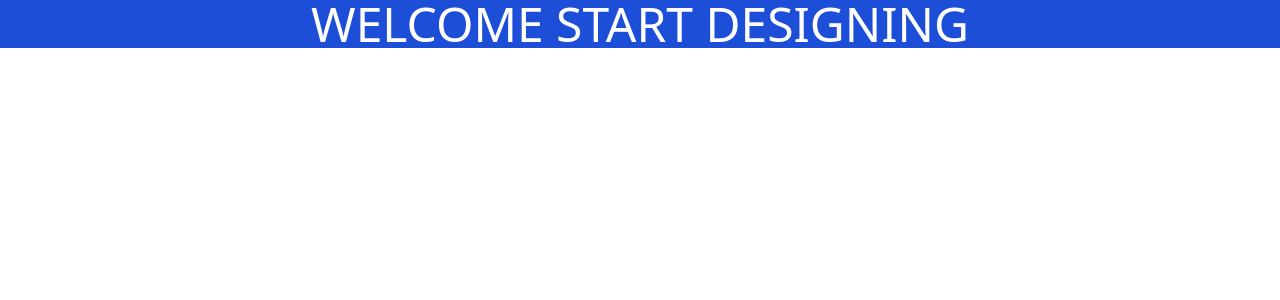
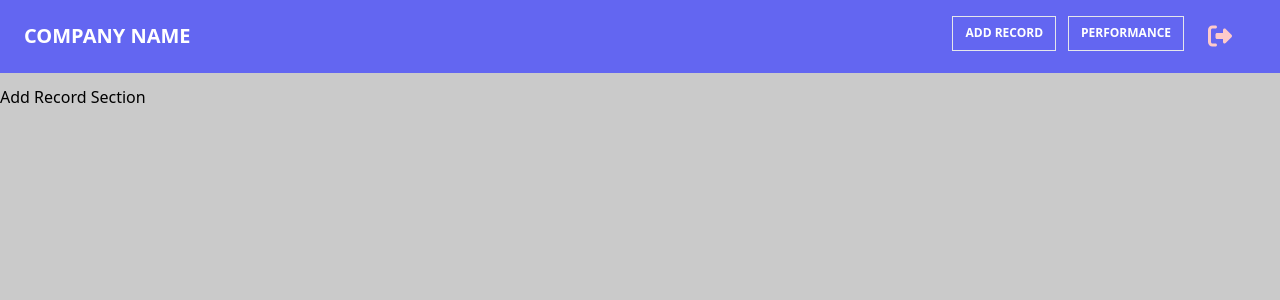
Before and after one commit to ANTONINEUTRON/sleek-fsi, a React (Create React App) app: page / in a window 1280 px wide. Shown: the top 300 px of the page. Built offline with nearby package versions, Linux system fonts and the light colour scheme.

Commit message:
Initial Commit With Frame All Set

```diff
--- a/package.json
+++ b/package.json
@@ -3,13 +3,19 @@
   "version": "0.1.0",
   "private": true,
   "dependencies": {
+    "@fortawesome/fontawesome-svg-core": "^6.1.2",
+    "@fortawesome/free-regular-svg-icons": "^6.1.2",
+    "@fortawesome/free-solid-svg-icons": "^6.1.2",
+    "@fortawesome/react-fontawesome": "^0.2.0",
     "@testing-library/jest-dom": "^5.16.5",
     "@testing-library/react": "^13.3.0",
     "@testing-library/user-event": "^13.5.0",
     "firebase": "^9.9.3",
     "react": "^18.2.0",
     "react-dom": "^18.2.0",
+    "react-router-dom": "^6.3.0",
     "react-scripts": "5.0.1",
+    "react-toastify": "^9.0.8",
     "web-vitals": "^2.1.4"
   },
   "scripts": {
--- a/src/App.css
+++ b/src/App.css
@@ -1,38 +1,3 @@
-.App {
-  text-align: center;
+body{
+  background-color: rgb(202, 202, 202);
 }
-
-.App-logo {
-  height: 40vmin;
-  pointer-events: none;
-}
-
-@media (prefers-reduced-motion: no-preference) {
-  .App-logo {
-    animation: App-logo-spin infinite 20s linear;
-  }
-}
-
-.App-header {
-  background-color: #282c34;
-  min-height: 100vh;
-  display: flex;
-  flex-direction: column;
-  align-items: center;
-  justify-content: center;
-  font-size: calc(10px + 2vmin);
-  color: white;
-}
-
-.App-link {
-  color: #61dafb;
-}
-
-@keyframes App-logo-spin {
-  from {
-    transform: rotate(0deg);
-  }
-  to {
-    transform: rotate(360deg);
-  }
-}
--- a/src/App.js
+++ b/src/App.js
@@ -1,14 +1,29 @@
 import logo from './logo.svg';
 import './App.css';
+import {
+  BrowserRouter,
+  Routes,
+  Route
+} from "react-router-dom";
+import Dashboard from './pages/Dashboard';
+import Login from './pages/Login';
+import PageNotFound from './pages/PageNotFound';
+import Performance from './components/Performance';
+import AddRecord from './components/AddRecord';
 
 function App() {
   return (
-    <div className="App">
-      <div className='text-5xl bg-blue-700 text-white'>
-        WELCOME START DESIGNING
+    <BrowserRouter>
+      <Routes>
+        <Route path="/" element={<Dashboard />}>
+          <Route path="performance" element={<Performance/>}/>
+          <Route path="add-record" element={<AddRecord/>}/>
 
-      </div>
-    </div>
+        </Route>
+        <Route path="/login" element={<Login />}/>
+        <Route path="*" element={<PageNotFound />}/>
+      </Routes>
+    </BrowserRouter>
   );
 }
 
--- /dev/null
+++ b/src/components/AddRecord.js
@@ -0,0 +1,9 @@
+
+
+export default function AddRecord(){
+    return (
+        <div>
+            Add Record Section
+        </div>
+    );
+}
--- /dev/null
+++ b/src/components/Navbar.js
@@ -0,0 +1,62 @@
+import { FontAwesomeIcon } from "@fortawesome/react-fontawesome";
+import { faBars, faSignOutAlt } from '@fortawesome/free-solid-svg-icons';
+import { useState } from "react";
+import { Link } from "react-router-dom";
+
+export default function Navbar(){
+    const [navbarOpen, setNavbarOpen] = useState(false);
+    const logout = ()=>{
+
+    }
+
+    return (
+        <>
+        <nav className="relative flex flex-wrap items-center fixed-top static-top justify-between px-2 py-3 bg-indigo-500 mb-3">
+            <div className="container px-4 mx-auto flex flex-wrap items-center justify-between">
+            <div className="w-full relative flex justify-between lg:w-auto lg:static lg:block lg:justify-start">
+                <Link
+                className="text-xl font-bold leading-relaxed inline-block mr-4 py-2 whitespace-nowrap uppercase text-white"
+                to={"/"}
+                >
+                Company Name
+                </Link>
+                <button
+                className="text-white cursor-pointer text-xl leading-none px-3 py-1 border border-solid border-transparent rounded bg-transparent block lg:hidden outline-none focus:outline-none"
+                type="button"
+                onClick={() => setNavbarOpen(!navbarOpen)}
+                >
+                <FontAwesomeIcon icon={faBars}/>
+                </button>
+            </div>
+            <div
+                className={
+                "lg:flex flex-grow items-center" +
+                (navbarOpen ? " flex" : " hidden")
+                }
+            >
+                <ul className="flex flex-col lg:flex-row list-none lg:ml-auto">
+                <li className="nav-item">
+                    <Link to={"/add-record"} className="px-3 py-2 flex items-center mx-3 text-xs uppercase font-bold leading-snug text-white hover:opacity-75 lg:only:border">
+                        {/* <FontAwesomeIcon icon={faBookJournalWhills} className="text-xl mr-2"/> */}
+                        Add Record
+                    </Link>
+                </li>
+                <li className="nav-item">
+                    <Link to={"/performance"} className="px-3 py-2 flex items-center text-xs uppercase font-bold leading-snug text-white hover:opacity-75 lg:border">
+                        {/* <FontAwesomeIcon icon={faSection} className="text-xl mr-2"/> */}
+                        Performance
+                    </Link>
+                </li>
+                <li>
+                    <button onClick={(event)=>logout(event)}  className="px-3 py-2 flex items-center mx-3 text-2xl uppercase font-bold leading-snug text-red-200 hover:opacity-75">
+
+                    <FontAwesomeIcon icon={faSignOutAlt}/>
+                    </button>
+                </li>
+                </ul>
+            </div>
+            </div>
+        </nav>
+        </>
+    );
+}
--- /dev/null
+++ b/src/components/Performance.js
@@ -0,0 +1,10 @@
+
+
+
+export default function Performance(){
+    return (
+        <div>
+            Performance Section
+        </div>
+    );
+}
--- /dev/null
+++ b/src/pages/Dashboard.js
@@ -0,0 +1,16 @@
+import { Route, Routes } from "react-router-dom";
+import Navbar from "../components/Navbar";
+import { Outlet,Link, useNavigate } from "react-router-dom";
+import AddRecord from "../components/AddRecord";
+
+export default function Dashboard(){
+    return (
+        <div>
+            <Navbar />
+            <Routes>
+                <Route path="/" element={< AddRecord/>}/>
+            </Routes>
+            <Outlet />
+        </div>
+    );
+}
--- /dev/null
+++ b/src/pages/Login.js
@@ -0,0 +1,7 @@
+export default function Login(){
+    return (
+        <div>
+            Login Page
+        </div>
+    );
+}
--- /dev/null
+++ b/src/pages/PageNotFound.js
@@ -0,0 +1,7 @@
+export default function PageNotFound(){
+    return (
+        <div className="text-5xl text-black font-extrabold">
+            Page Not Found!
+        </div>
+    );
+}
```
Also changed, not shown: 1 other file (tests, documents, lock files or other folders).
